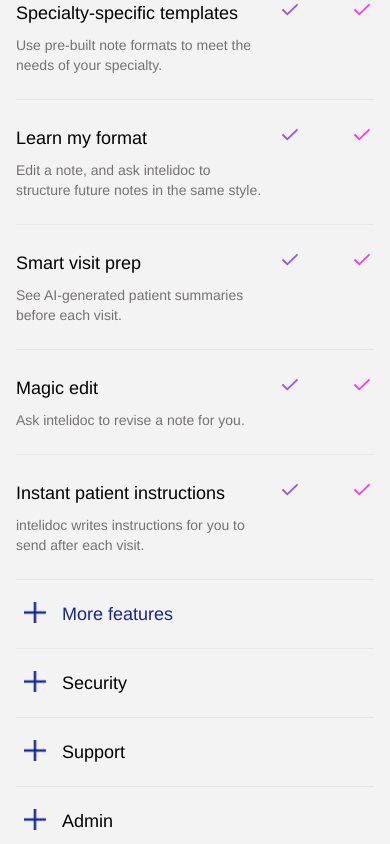
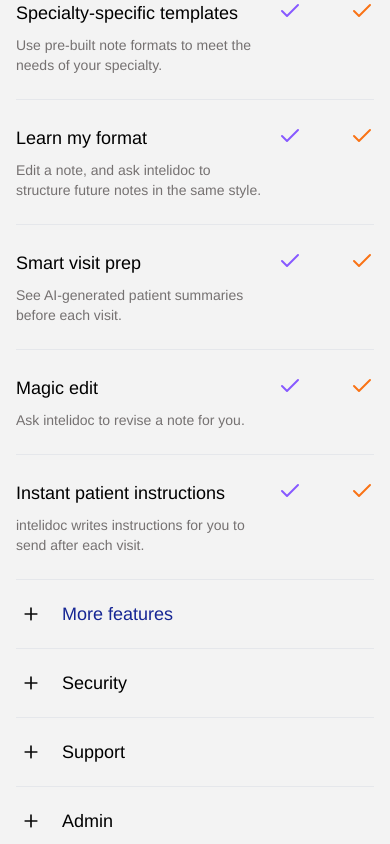
Before and after one commit to suraj-jha-github/intelidoc, a Next.js app: page /pricing in a window 390 px wide. Shown: the part 1180-2024 px from the top of the page. Built offline with nearby package versions, Linux system fonts and the light colour scheme.

Commit message:
added changes

```diff
--- a/app/pricing/page.tsx
+++ b/app/pricing/page.tsx
@@ -48,12 +48,54 @@
   },
 ];
 
-// Additional features
+// Additional features with expandable content
 const additionalFeatures = [
-  { title: "More features", icon: "/pricing/group.png" },
-  { title: "Security", icon: "/pricing/group-1.png" },
-  { title: "Support", icon: "/pricing/group-2.png" },
-  { title: "Admin", icon: "/pricing/group-3.png" },
+  {
+    title: "More features",
+    icon: "/pricing/group.png",
+    expandedContent: [
+      "Custom template builder",
+      "Template sharing with your team",
+      "Upload visit recordings",
+      "Full written transcript of visit",
+      "iOS and Android app",
+      "Zoom app (Beta)",
+      "Chrome extension for web-based EHRs",
+      "Custom EHR integrations"
+    ]
+  },
+  {
+    title: "Security",
+    icon: "/pricing/group-1.png",
+    expandedContent: [
+      "HIPAA–certified and compliant",
+      "HITECH–certified and compliant",
+      "SOC2 Type 2–certified and compliant",
+      "End-to-end encryption of Patient Health Information (PHI) at rest and in transit",
+      "Cryptographic modules follow FIPS PUB 140-2 standards",
+      "Regular third party security audits",
+      "Rigorous background checks and HIPAA training for every InteliDoc employee",
+      "Optional single sign-on (SSO)"
+    ]
+  },
+  {
+    title: "Support",
+    icon: "/pricing/group-2.png",
+    expandedContent: [
+      "World-class support from our Clinician Success team",
+      "Dedicated Account Manager"
+    ]
+  },
+  {
+    title: "Admin",
+    icon: "/pricing/group-3.png",
+    expandedContent: [
+      "License management",
+      "Organization-wide BAA",
+      "Centralized billing",
+      "Group volume discount"
+    ]
+  },
 ];
 
 // FAQ data
@@ -125,9 +167,17 @@
 
 export default function Pricing() {
   const [billingPeriod, setBillingPeriod] = useState<'monthly' | 'annually'>('monthly');
+  const [expandedSections, setExpandedSections] = useState<{ [key: string]: boolean }>({});
 
   const monthlyPrice = 90;
   const annualPrice = 75; // 25% discount for annual billing
+
+  const toggleSection = (sectionTitle: string) => {
+    setExpandedSections(prev => ({
+      ...prev,
+      [sectionTitle]: !prev[sectionTitle]
+    }));
+  };
 
   return (
     <div className="bg-[#f3f3f3] flex flex-row justify-center w-full">
@@ -303,16 +353,12 @@
                       </p>
                     </div>
                     <div className="flex space-x-12">
-                      <img
-                        src="/pricing/noun-tick-7438312-5.svg"
-                        alt="Individual Plan"
-                        className="w-6 h-6 sm:w-[34px] sm:h-10"
-                      />
-                      <img
-                        src="/pricing/noun-tick-7438312-5.svg"
-                        alt="Group Plan"
-                        className="w-6 h-6 sm:w-[34px] sm:h-10 filter hue-rotate-[45deg] brightness-[1.1] saturate-[1.5]"
-                      />
+                      <svg width="24" height="24" viewBox="0 0 24 24" fill="none" xmlns="http://www.w3.org/2000/svg" className="w-6 h-6 sm:w-[34px] sm:h-10">
+                        <path d="M20 6L9 17L4 12" stroke="#8759ff" strokeWidth="2" strokeLinecap="round" strokeLinejoin="round" />
+                      </svg>
+                      <svg width="24" height="24" viewBox="0 0 24 24" fill="none" xmlns="http://www.w3.org/2000/svg" className="w-6 h-6 sm:w-[34px] sm:h-10">
+                        <path d="M20 6L9 17L4 12" stroke="#F97316" strokeWidth="2" strokeLinecap="round" strokeLinejoin="round" />
+                      </svg>
                     </div>
                   </div>
                 </div>
@@ -321,13 +367,21 @@
               {/* Additional Features for Mobile */}
               {additionalFeatures.map((feature, index) => (
                 <div key={`additional-${index}`} className="border-b border-gray-200 py-4">
+                  <div
+                    className="flex items-center justify-between cursor-pointer"
+                    onClick={() => toggleSection(feature.title)}
+                  >
                     <div className="flex items-center">
-                    <div className="w-[30px] h-9 mr-4">
-                      <img
-                        src={feature.icon}
-                        alt={feature.title}
-                        className="w-[22px] h-[21px] mt-1.5 ml-2"
-                      />
+                      <div className="w-[30px] h-9 mr-4 flex items-center justify-center">
+                        {expandedSections[feature.title] ? (
+                          <svg width="20" height="20" viewBox="0 0 24 24" fill="none" xmlns="http://www.w3.org/2000/svg">
+                            <path d="M5 12H19" stroke="currentColor" strokeWidth="2" strokeLinecap="round" strokeLinejoin="round" />
+                          </svg>
+                        ) : (
+                          <svg width="20" height="20" viewBox="0 0 24 24" fill="none" xmlns="http://www.w3.org/2000/svg">
+                            <path d="M12 5V19M5 12H19" stroke="currentColor" strokeWidth="2" strokeLinecap="round" strokeLinejoin="round" />
+                          </svg>
+                        )}
                       </div>
                       <span
                         className={`font-gantari ${index === 0 ? "text-[#162694]" : "text-black"} text-lg sm:text-xl`}
@@ -335,6 +389,34 @@
                         {feature.title}
                       </span>
                     </div>
+                    <div className="flex items-center space-x-12">
+                      <div className="w-6 h-6 sm:w-[34px] sm:h-10"></div>
+                      <div className="w-6 h-6 sm:w-[34px] sm:h-10"></div>
+                    </div>
+                  </div>
+
+                  {/* Expanded content for mobile */}
+                  {expandedSections[feature.title] && (
+                    <div className="mt-4 pl-10 pr-4">
+                      <div className="space-y-3">
+                        {feature.expandedContent.map((item, itemIndex) => (
+                          <div key={itemIndex} className="flex items-start justify-between">
+                            <span className="font-gantari text-[#757171] text-sm sm:text-[15px] flex-1 pr-4">
+                              {item}
+                            </span>
+                            <div className="flex space-x-32 mr-4">
+                              <svg width="24" height="24" viewBox="0 0 24 24" fill="none" xmlns="http://www.w3.org/2000/svg" className="w-6 h-6 sm:w-[34px] sm:h-10">
+                                <path d="M20 6L9 17L4 12" stroke="#8759ff" strokeWidth="2" strokeLinecap="round" strokeLinejoin="round" />
+                              </svg>
+                              <svg width="24" height="24" viewBox="0 0 24 24" fill="none" xmlns="http://www.w3.org/2000/svg" className="w-6 h-6 sm:w-[34px] sm:h-10">
+                                <path d="M20 6L9 17L4 12" stroke="#F97316" strokeWidth="2" strokeLinecap="round" strokeLinejoin="round" />
+                              </svg>
+                            </div>
+                          </div>
+                        ))}
+                      </div>
+                    </div>
+                  )}
                 </div>
               ))}
             </div>
@@ -354,18 +436,14 @@
                         </p>
                       </TableCell>
                       <TableCell className="text-center pr-12">
-                        <img
-                          src="/pricing/noun-tick-7438312-5.svg"
-                          alt="Included"
-                          className="w-[34px] h-10 mx-auto"
-                        />
+                        <svg width="24" height="24" viewBox="0 0 24 24" fill="none" xmlns="http://www.w3.org/2000/svg" className="w-[34px] h-10 mx-auto">
+                          <path d="M20 6L9 17L4 12" stroke="#8759ff" strokeWidth="2" strokeLinecap="round" strokeLinejoin="round" />
+                        </svg>
                       </TableCell>
                       <TableCell className="text-center pl-12">
-                        <img
-                          src="/pricing/noun-tick-7438312-5.svg"
-                          alt="Included"
-                          className="w-[34px] h-10 mx-auto filter hue-rotate-[45deg] brightness-[1.1] saturate-[1.5]"
-                        />
+                        <svg width="24" height="24" viewBox="0 0 24 24" fill="none" xmlns="http://www.w3.org/2000/svg" className="w-[34px] h-10 mx-auto">
+                          <path d="M20 6L9 17L4 12" stroke="#F97316" strokeWidth="2" strokeLinecap="round" strokeLinejoin="round" />
+                        </svg>
                       </TableCell>
                     </TableRow>
                   ))}
@@ -374,18 +452,24 @@
 
                   {/* Additional Features Section */}
                   {additionalFeatures.map((feature, index) => (
+                    <React.Fragment key={`additional-${index}`}>
                       <TableRow
-                      key={`additional-${index}`}
-                      className="border-b border-gray-200"
+                        className="border-b border-gray-200 cursor-pointer hover:bg-gray-50"
+                        onClick={() => toggleSection(feature.title)}
                       >
                         <TableCell colSpan={3} className="py-4">
+                          <div className="flex items-center justify-between">
                             <div className="flex items-center">
-                          <div className="w-[30px] h-9 mr-4">
-                            <img
-                              src={feature.icon}
-                              alt={feature.title}
-                              className="w-[22px] h-[21px] mt-1.5 ml-2"
-                            />
+                              <div className="w-[30px] h-9 mr-4 flex items-center justify-center">
+                                {expandedSections[feature.title] ? (
+                                  <svg width="24" height="24" viewBox="0 0 24 24" fill="none" xmlns="http://www.w3.org/2000/svg">
+                                    <path d="M5 12H19" stroke="currentColor" strokeWidth="2" strokeLinecap="round" strokeLinejoin="round" />
+                                  </svg>
+                                ) : (
+                                  <svg width="24" height="24" viewBox="0 0 24 24" fill="none" xmlns="http://www.w3.org/2000/svg">
+                                    <path d="M12 5V19M5 12H19" stroke="currentColor" strokeWidth="2" strokeLinecap="round" strokeLinejoin="round" />
+                                  </svg>
+                                )}
                               </div>
                               <span
                                 className={`font-gantari ${index === 0 ? "text-[#162694]" : "text-black"} text-xl`}
@@ -393,8 +477,39 @@
                                 {feature.title}
                               </span>
                             </div>
+                            <div className="flex items-center space-x-12">
+                              <div className="w-[34px] h-10"></div>
+                              <div className="w-[34px] h-10"></div>
+                            </div>
+                          </div>
                         </TableCell>
                       </TableRow>
+
+                      {/* Expanded content for desktop */}
+                      {expandedSections[feature.title] && (
+                        <TableRow className="border-b border-gray-200 bg-gray-50">
+                          <TableCell colSpan={3} className="py-6">
+                            <div className="grid grid-cols-1 gap-4">
+                              {feature.expandedContent.map((item, itemIndex) => (
+                                <div key={itemIndex} className="flex items-center justify-between">
+                                  <span className="font-gantari text-[#757171] text-[15px]">
+                                    {item}
+                                  </span>
+                                  <div className="flex space-x-32 mr-10">
+                                    <svg width="24" height="24" viewBox="0 0 24 24" fill="none" xmlns="http://www.w3.org/2000/svg" className="w-[34px] h-10">
+                                      <path d="M20 6L9 17L4 12" stroke="#8759ff" strokeWidth="2" strokeLinecap="round" strokeLinejoin="round" />
+                                    </svg>
+                                    <svg width="24" height="24" viewBox="0 0 24 24" fill="none" xmlns="http://www.w3.org/2000/svg" className="w-[34px] h-10">
+                                      <path d="M20 6L9 17L4 12" stroke="#F97316" strokeWidth="2" strokeLinecap="round" strokeLinejoin="round" />
+                                    </svg>
+                                  </div>
+                                </div>
+                              ))}
+                            </div>
+                          </TableCell>
+                        </TableRow>
+                      )}
+                    </React.Fragment>
                   ))}
                 </TableBody>
               </Table>
```
Lines whose indentation alone changed are shown as unchanged.
